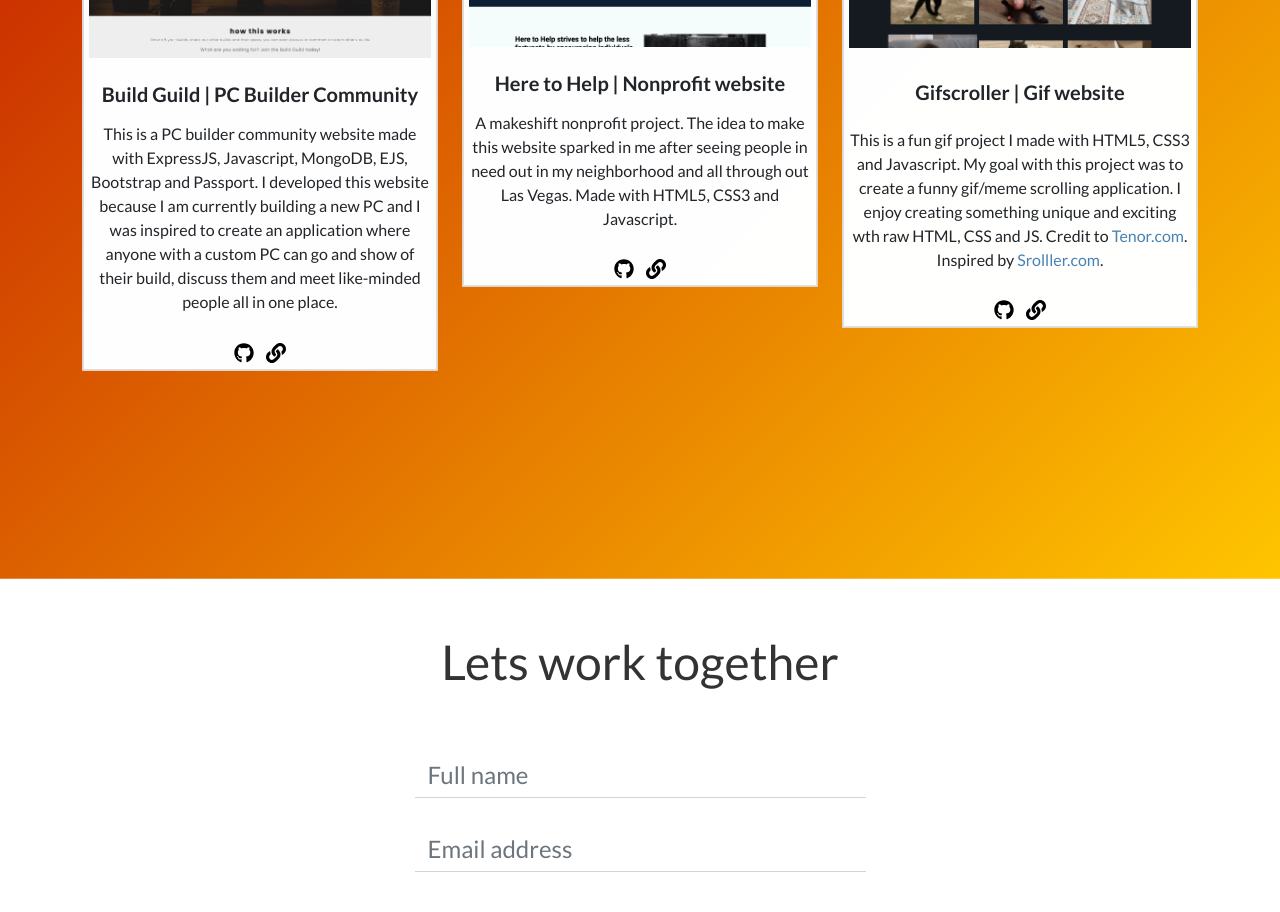
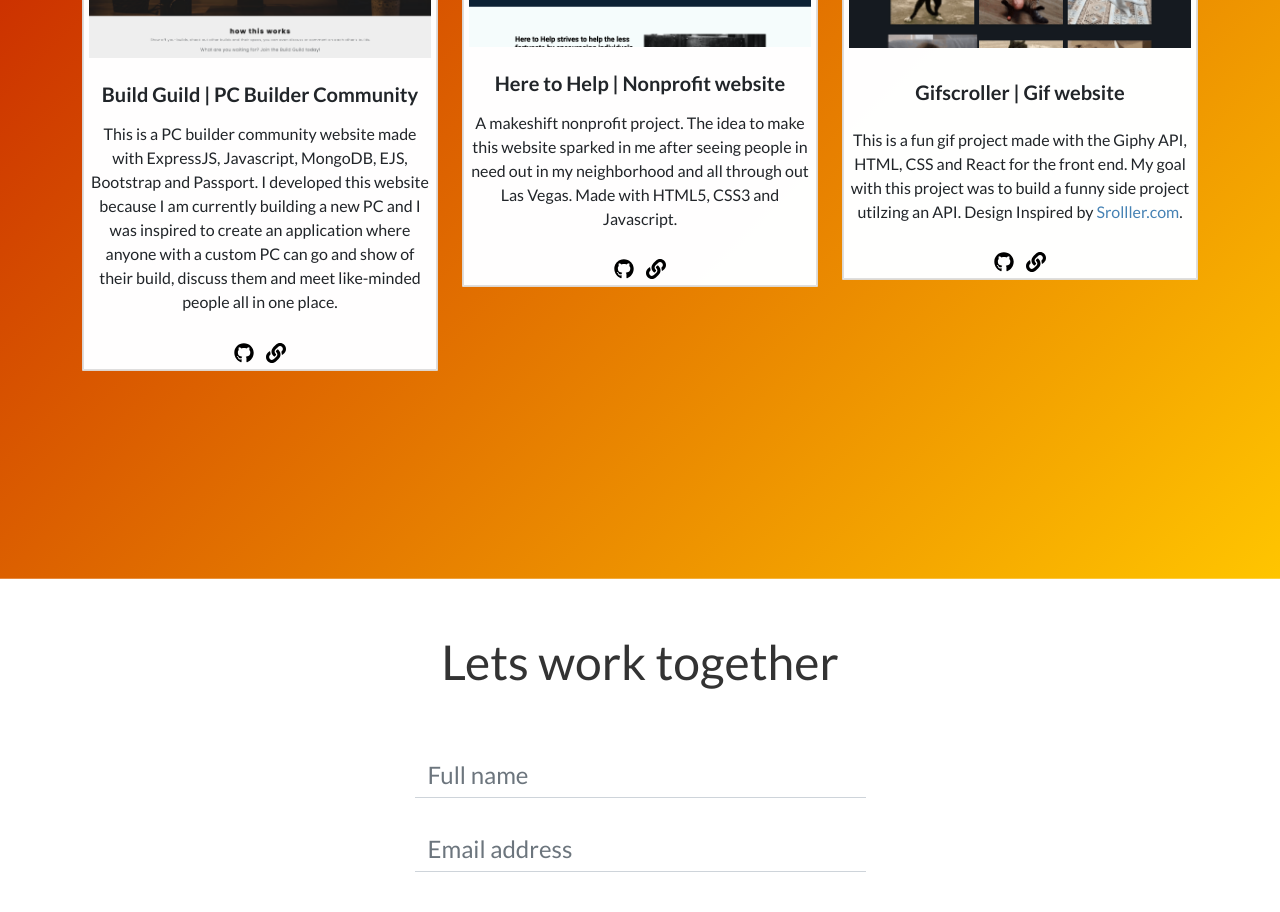
Before and after one commit to JuanMore/My-Personal-Portfolio, a React (Create React App) app: page / in a window 1280 px wide. Shown: the part 1860-2772 px from the top of the page. Built offline with nearby package versions, Linux system fonts and the light colour scheme.

Commit message:
Update Portfolio.jsx

```diff
--- a/src/components/Portfolio.jsx
+++ b/src/components/Portfolio.jsx
@@ -82,7 +82,7 @@ function Portfolio() {
                         Gifscroller | Gif website
                     </div>
                     <div className="card-body">
-                        <p>This is a fun gif project I made with HTML5, CSS3 and Javascript. My goal with this project was to create a funny gif/meme scrolling application. I enjoy creating something unique and exciting wth raw HTML, CSS and JS. Credit to <a href="https://tenor.com">Tenor.com</a>. Inspired by <a href="https://scrolller.com/">Srolller.com</a>.</p>
+                        <p>This is a fun gif project made with the Giphy API, HTML, CSS and React for the front end. My goal with this project was to build a funny side project utilzing an API. Design Inspired by <a href="https://scrolller.com/">Srolller.com</a>.</p>
                     </div>
                     <div className="card-subtitle">
                         <a href="https://github.com/JuanMore/Gifscroller" target="_blank" rel="noreferrer">
```
